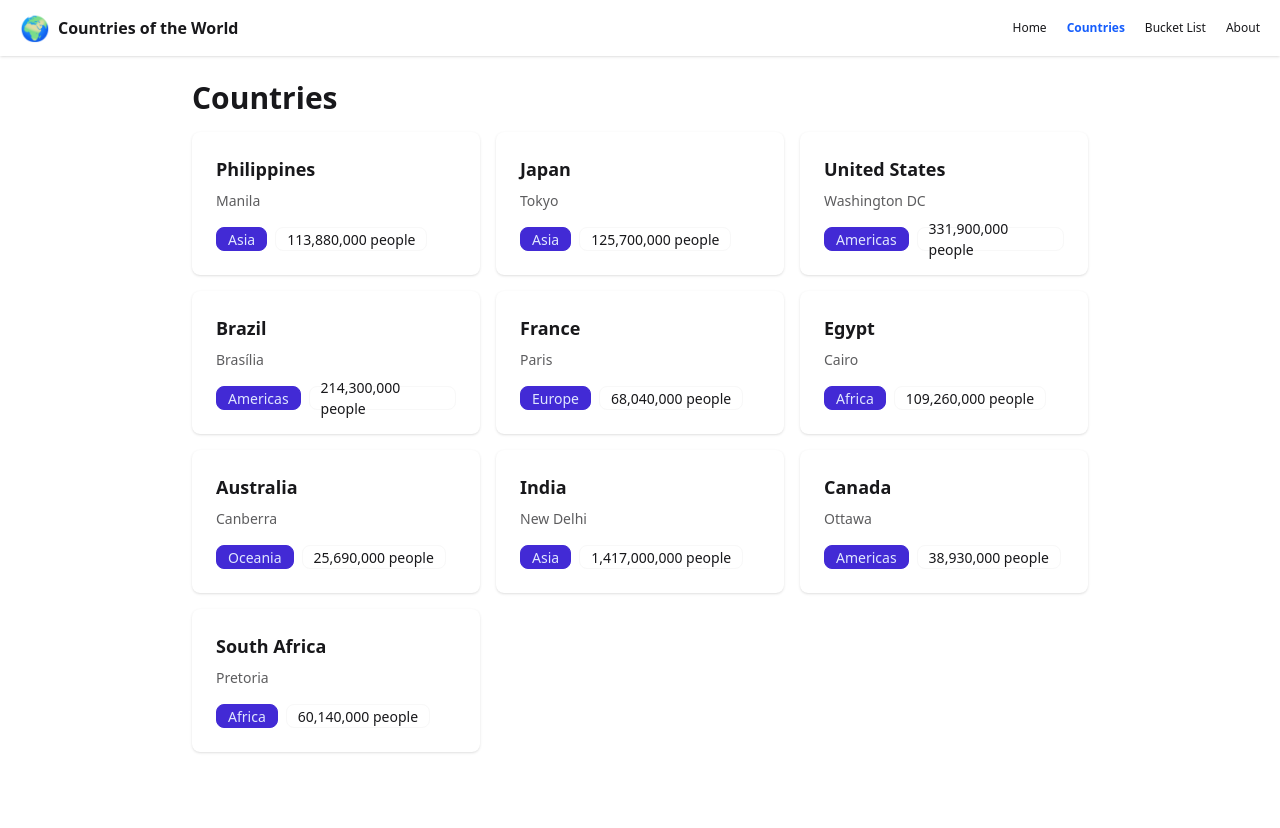
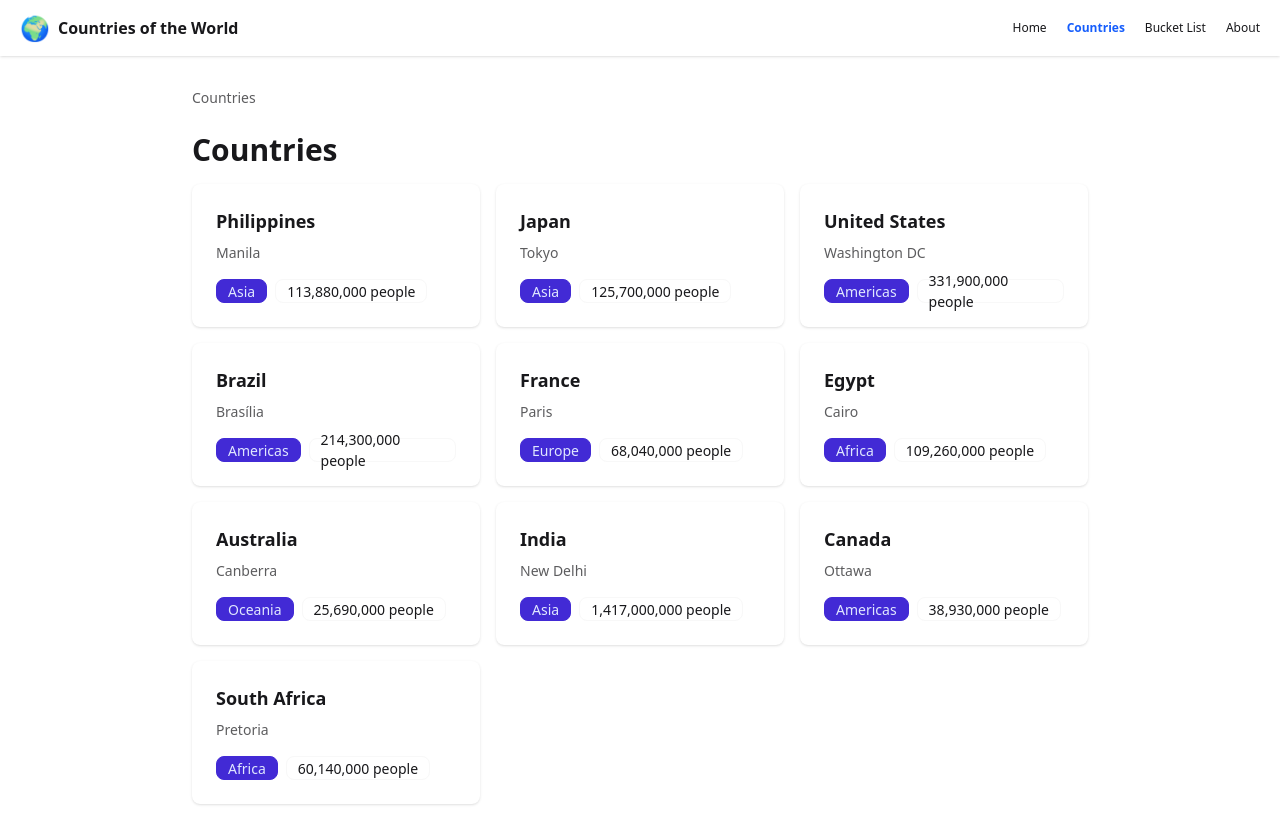
Before and after one commit to geraldinetorno1-png/lab-act-countries, a React (Vite) app: page /countries in a window 1280 px wide. Before the commit the page ends 800 px from the top, so only its background shows below. Built offline with nearby package versions, Linux system fonts and the light colour scheme.

Commit message:
feat: add CountriesLayout with breadcrumb

```diff
--- a/src/App.jsx
+++ b/src/App.jsx
@@ -1,5 +1,6 @@
 import { Routes, Route } from "react-router";
 import Layout from "./components/Layout";
+import CountriesLayout from "./components/CountriesLayout";
 import HomePage from "./pages/HomePage";
 import CountriesPage from "./pages/CountriesPage";
 import CountryDetailPage from "./pages/CountryDetailPage";
@@ -12,7 +13,7 @@
     <Routes>
       <Route path="/" element={<Layout />}>
         <Route index element={<HomePage />} />
-        <Route path="countries">
+        <Route path="countries" element={<CountriesLayout />}>
           <Route index element={<CountriesPage />} />
           <Route path=":countryCode" element={<CountryDetailPage />} />
         </Route>
--- /dev/null
+++ b/src/components/CountriesLayout.jsx
@@ -0,0 +1,20 @@
+import { Outlet, useLocation } from "react-router";
+
+const CountriesLayout = () => {
+  const { pathname } = useLocation();
+  const code = pathname.split("/")[2];
+
+  return (
+    <section className="max-w-4xl mx-auto space-y-4">
+      <nav className="text-sm breadcrumbs opacity-70">
+        <ul>
+          <li>Countries</li>
+          {code && <li>{code.toUpperCase()}</li>}
+        </ul>
+      </nav>
+      <Outlet />
+    </section>
+  );
+};
+
+export default CountriesLayout;
```
